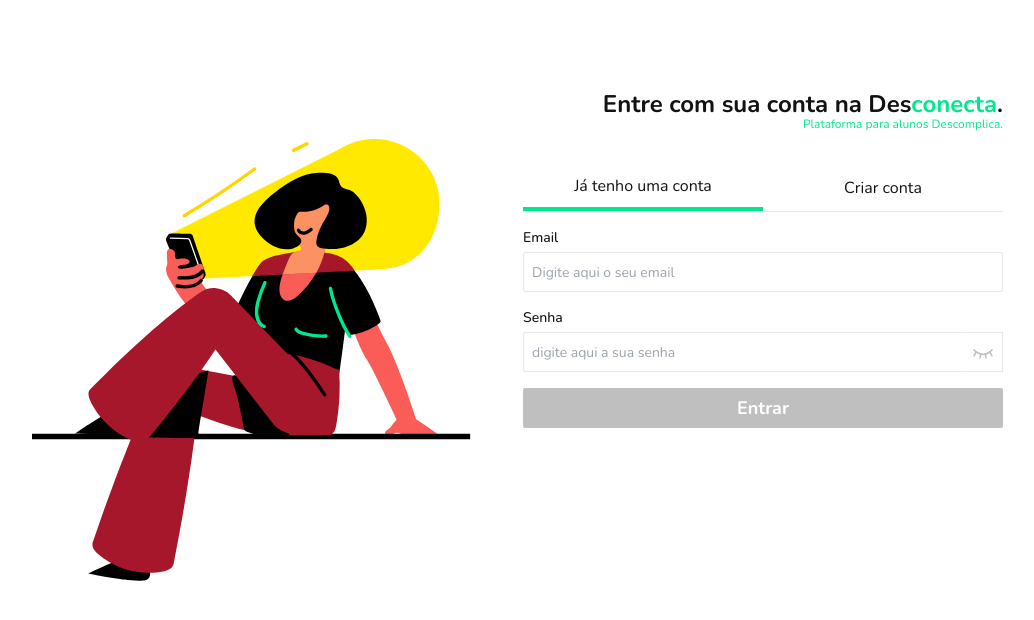
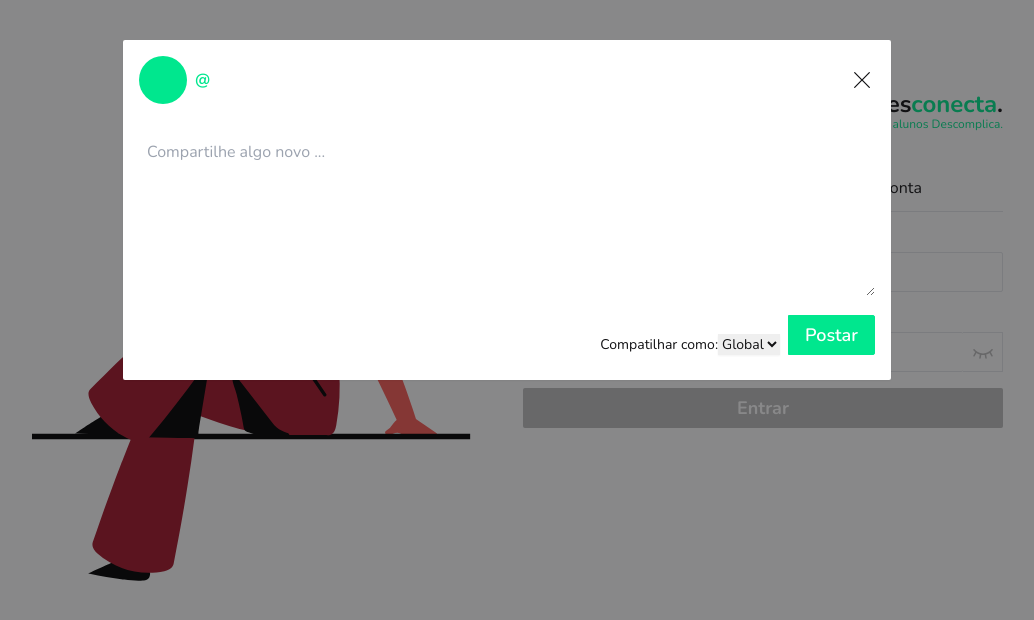
Before and after one commit to devvagnerBR/desconecta, a React (Vite) app in the folder frontend/: page /entrar in a window 1280 px wide. Shown: the top 620 px of the page, without its empty margins (133-1167 px from the left). Built offline with nearby package versions, Linux system fonts and the light colour scheme; no server answers.

Commit message:
:sparkles: feat: starting new post modal

```diff
--- a/frontend/package.json
+++ b/frontend/package.json
@@ -14,7 +14,6 @@
     "@hookform/resolvers": "^3.3.2",
     "@phosphor-icons/react": "^2.0.14",
     "@types/js-cookie": "^3.0.6",
-    "antd": "^5.11.1",
     "axios": "^1.6.1",
     "js-cookie": "^3.0.5",
     "react": "^18.2.0",
--- a/frontend/src/components/index.ts
+++ b/frontend/src/components/index.ts
@@ -5,3 +5,4 @@
 export { SearchBar } from "./search-bar"
 export { MenuMobile } from "./nav-bar-menu-mobile"
 export { Avatar } from "./header/avatar"
+export { ModalContainer } from "./modal-container"
--- /dev/null
+++ b/frontend/src/components/modal-container/index.tsx
@@ -0,0 +1,14 @@
+import React from 'react'
+import { NewPostModal } from '../modals/new-post-modal'
+
+export const ModalContainer = () => {
+
+
+
+
+    return (
+        <div className='z-50 w-screen absolute h-screen pt-10 max-sm:pt-0 bg-secondary-800/50  flex items-start justify-center'>
+            <NewPostModal />
+        </div>
+    )
+}
--- /dev/null
+++ b/frontend/src/components/modals/new-post-modal.tsx
@@ -0,0 +1,45 @@
+import { useUserContext } from '@/context/user-context'
+import { Avatar } from '@/components/header/avatar'
+import * as Icon from "@phosphor-icons/react"
+
+
+export const NewPostModal = () => {
+
+    const { data } = useUserContext()
+
+    return (
+        <div className='w-screen max-w-3xl max-h-[340px] max-sm:max-h-none h-screen bg-white rounded-sm shadow-sm px-4'>
+            <header className='w-full h-20 flex items-center justify-between '>
+                <div className='flex gap-2 items-center'>
+                    <Avatar data={data} />
+                    <div className='flex flex-col gap-1'>
+                        <p className='text-lg leading-5 font-semibold'>
+                            <span className='text-primary-400 font-bold text-base'>@</span>
+                            {data?.username}
+                        </p>
+                    </div>
+                </div>
+                <Icon.X size={26} className='fill-secondary-800' weight='light' />
+            </header>
+            <main className='w-full  mt-4'>
+                <textarea
+                    placeholder='Compartilhe algo novo ...'
+                    maxLength={600}
+                    className='placeholder:font-light text-primary-400 text rounded-sm w-full max-sm:max-h-80 max-sm:h-80 h-40   max-h-40 p-2'>
+                </textarea>
+                <div className='flex items-end justify-end mt-4 gap-2'>
+                    <div className='flex items-center justify-end '>
+                        <p className="shrink-0 text-sm">Compatilhar como:</p>
+                        <select className="shrink-0 cursor-pointer bg-secondary-200border shadow-sm  text-secondary-800 font-light text-sm">
+                            <option >Global</option>
+                            <option >Curso</option>
+                        </select>
+                    </div>
+                    <button className='bg-primary-400 rounded-sm h-10 border rounded-l-none border-primary-400 text-secondary-50 font-semibold text-lg px-4'>
+                        Postar
+                    </button>
+                </div>
+            </main>
+        </div>
+    )
+}
--- a/frontend/src/components/search-bar/index.tsx
+++ b/frontend/src/components/search-bar/index.tsx
@@ -5,12 +5,10 @@
 export const SearchBar = () => {
 
 
-
-
     return (
         <div className='border max-md:hidden flex items-center rounded-sm h-10 pl-2'>
             <Icon.MagnifyingGlass size={22} className='fill-primary-400 mr-2' />
-            <input type="text" placeholder='pesquisar ...' className='px-2 focus:border-primary-400 h-full text-primary-400 placeholder:text-secondary-600' />
+            <input type="text" placeholder='Pesquisar ...' className='px-2 focus:border-primary-400 h-full text-primary-400 placeholder:font-light placeholder:text-secondary-600' />
         </div>
     )
 }
--- a/frontend/src/pages/private/feed/index.tsx
+++ b/frontend/src/pages/private/feed/index.tsx
@@ -1,9 +1,12 @@
 import React from 'react'
 import { NewPostInput } from '@/pages/private/feed/new-post/new-post-input'
 
+
+
 export const Feed = () => {
+
     return (
-        <div className='border min-h-full  w-full h-full py-4 px-2 bg-secondary-200'>
+        <div className='border min-h-full w-full h-full py-4 px-2 bg-secondary-200'>
             <NewPostInput />
         </div>
     )
--- a/frontend/src/pages/private/feed/new-post/new-post-input/index.tsx
+++ b/frontend/src/pages/private/feed/new-post/new-post-input/index.tsx
@@ -2,7 +2,7 @@
 export const NewPostInput = () => {
     return (
         <div className='flex flex-col items-center justify-center'>
-            <div className='flex items-center w-full cursor-pointer'>
+            <div  className='flex items-center w-full cursor-pointer'>
                 <div className="w-full bg-secondary-50 h-10 border flex items-center rounded-sm rounded-r-none pl-2">
                     <p className="font-light text-secondary-600">Compartilhe algo novo ...</p>
                 </div>
--- a/frontend/src/pages/private/feed/new-post/new-post-modal/index.tsx
+++ /dev/null
@@ -1,7 +0,0 @@
-import React from 'react'
-
-export const NewPostModal = () => {
-    return (
-        <div>NewPostModal</div>
-    )
-}
--- a/frontend/src/router/index.tsx
+++ b/frontend/src/router/index.tsx
@@ -1,4 +1,4 @@
-import { ContainerApp, Header, MenuMobile, SidebarMenu } from '@/components'
+import { ContainerApp, Header, MenuMobile, ModalContainer, SidebarMenu } from '@/components'
 import { ContextProvider } from '@/context/context-provider'
 import { Login, Register, Notifications, Feed, Saved, Hashtags, Search } from '@/pages'
 import { Profile } from '@/pages/private/profile'
@@ -11,6 +11,7 @@
     return (
         <BrowserRouter>
             <ContextProvider>
+                <ModalContainer />
                 <Header />
                 <ContainerApp>
                     <div className='flex h-full'>
```
Also changed, not shown: frontend/src/styles/css.css (line endings or trailing spaces), 1 other file (tests, documents, lock files or other folders).
